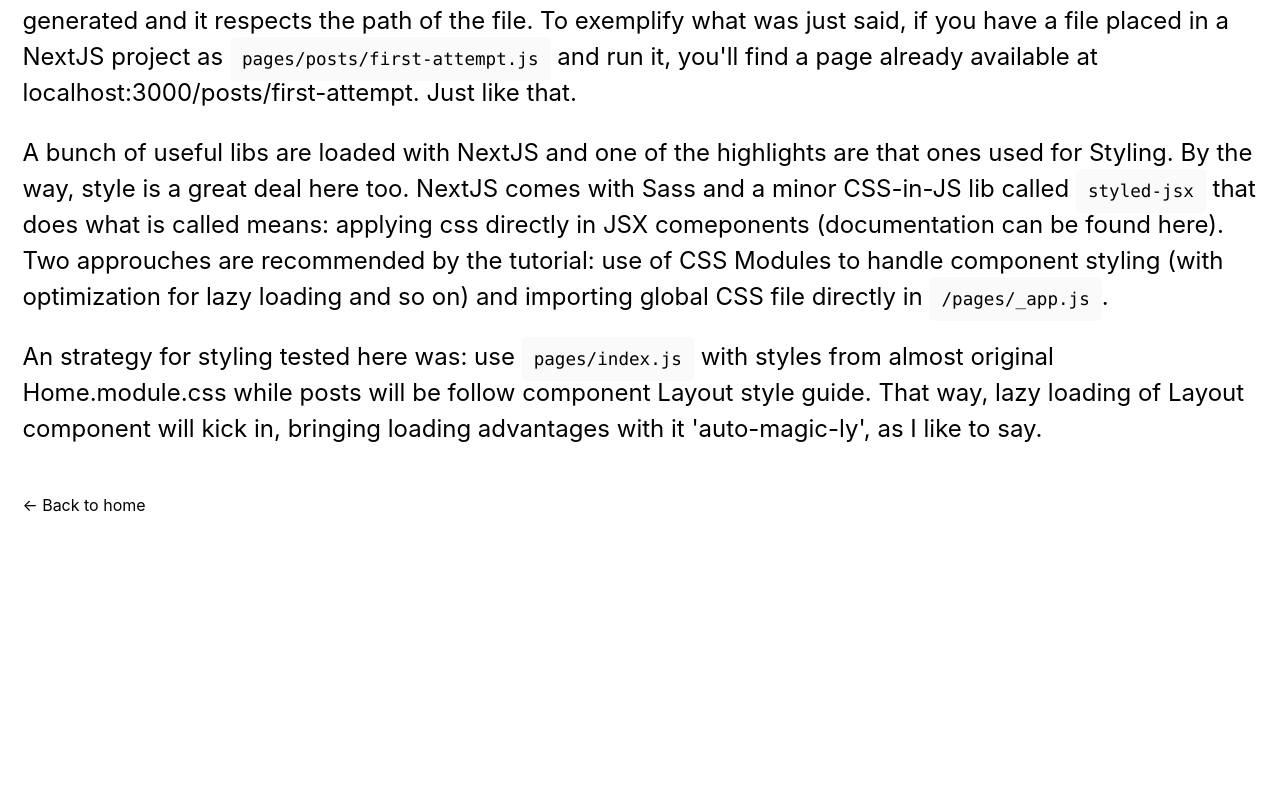
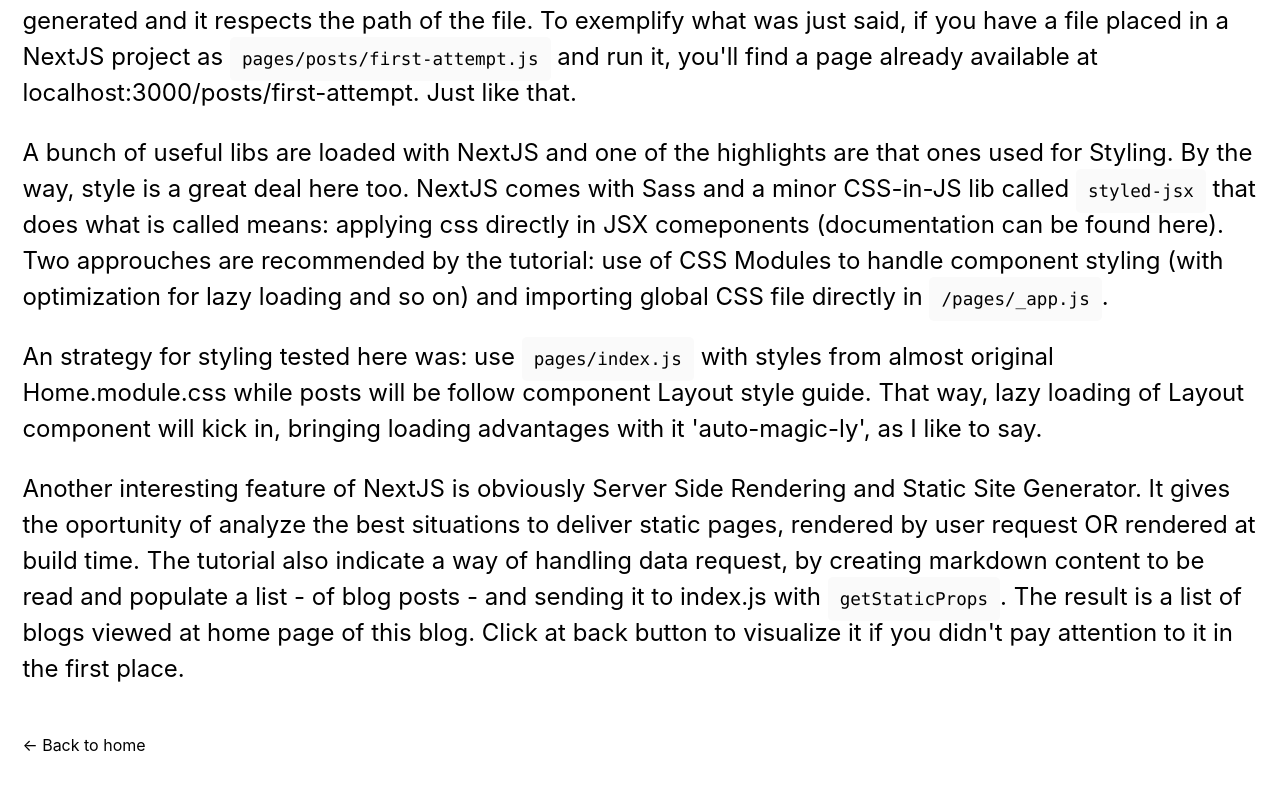
Before and after one commit to thiagojacinto/nextjs-miniblog, a Next.js app: page /posts/first-attempt in a window 1280 px wide. Shown: the part 331-1120 px from the top of the page. Before the commit the page ends 942 px from the top, so only its background shows below. Built offline with nearby package versions, Linux system fonts and the light colour scheme.

Commit message:
docs: paragraph about SSR & SSG possibilities

```diff
--- a/pages/posts/first-attempt.js
+++ b/pages/posts/first-attempt.js
@@ -41,6 +41,10 @@
         <p className="description">
           An strategy for styling tested here was: use <code className="code">pages/index.js</code> with styles from almost original Home.module.css while posts will be follow component Layout style guide. That way, lazy loading of Layout component will kick in, bringing loading advantages with it 'auto-magic-ly', as I like to say.
         </p>
+
+        <p className="description">
+          Another interesting feature of NextJS is obviously Server Side Rendering and Static Site Generator. It gives the oportunity of analyze the best situations to deliver static pages, rendered by user request OR rendered at build time. The tutorial also indicate a way of handling data request, by creating markdown content to be read and populate a list - of blog posts - and sending it to index.js with <code className="code">getStaticProps</code>. The result is a list of blogs viewed at home page of this blog. Click at back button to visualize it if you didn't pay attention to it in the first place.
+        </p>
       </div>
     </Layout>
   );
```
